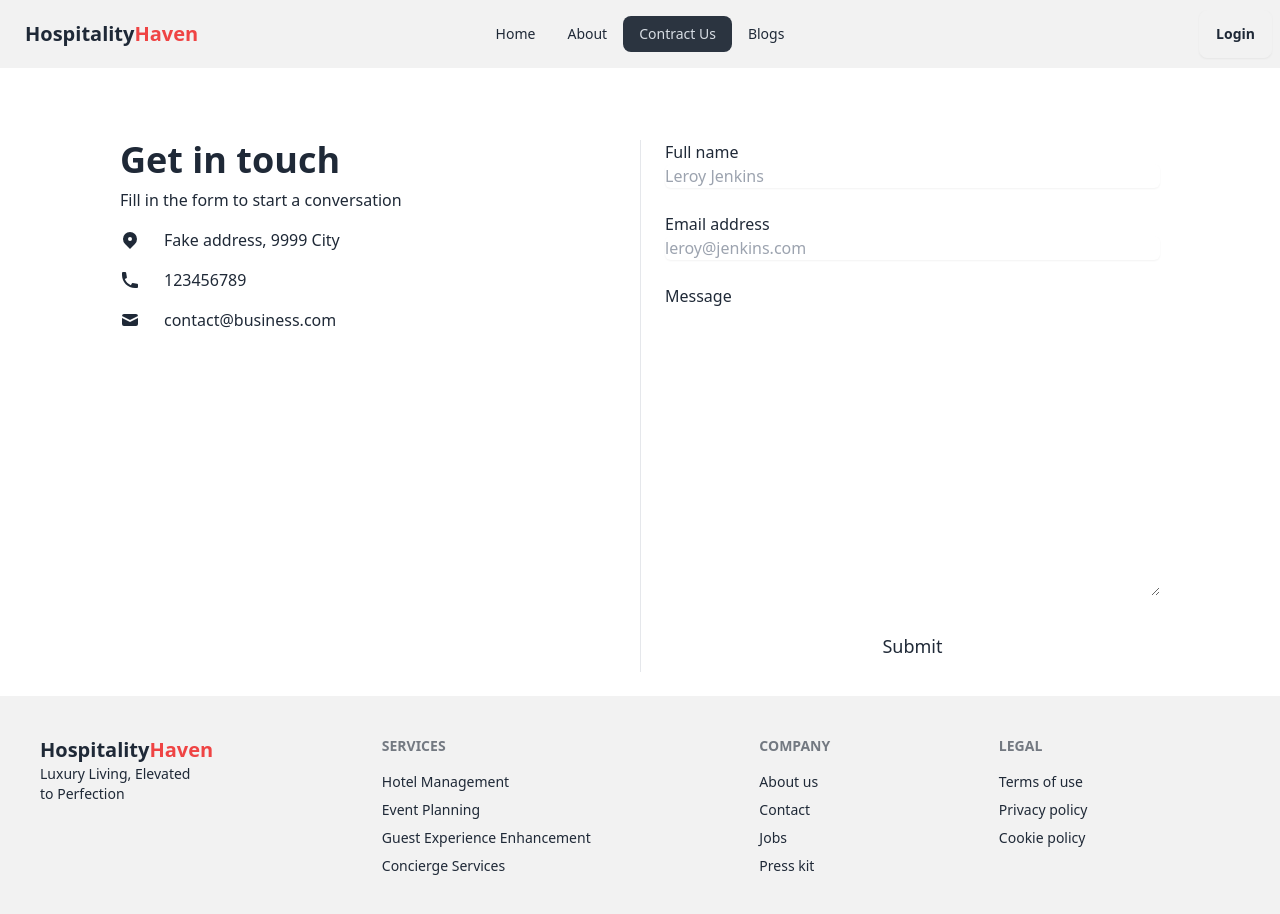
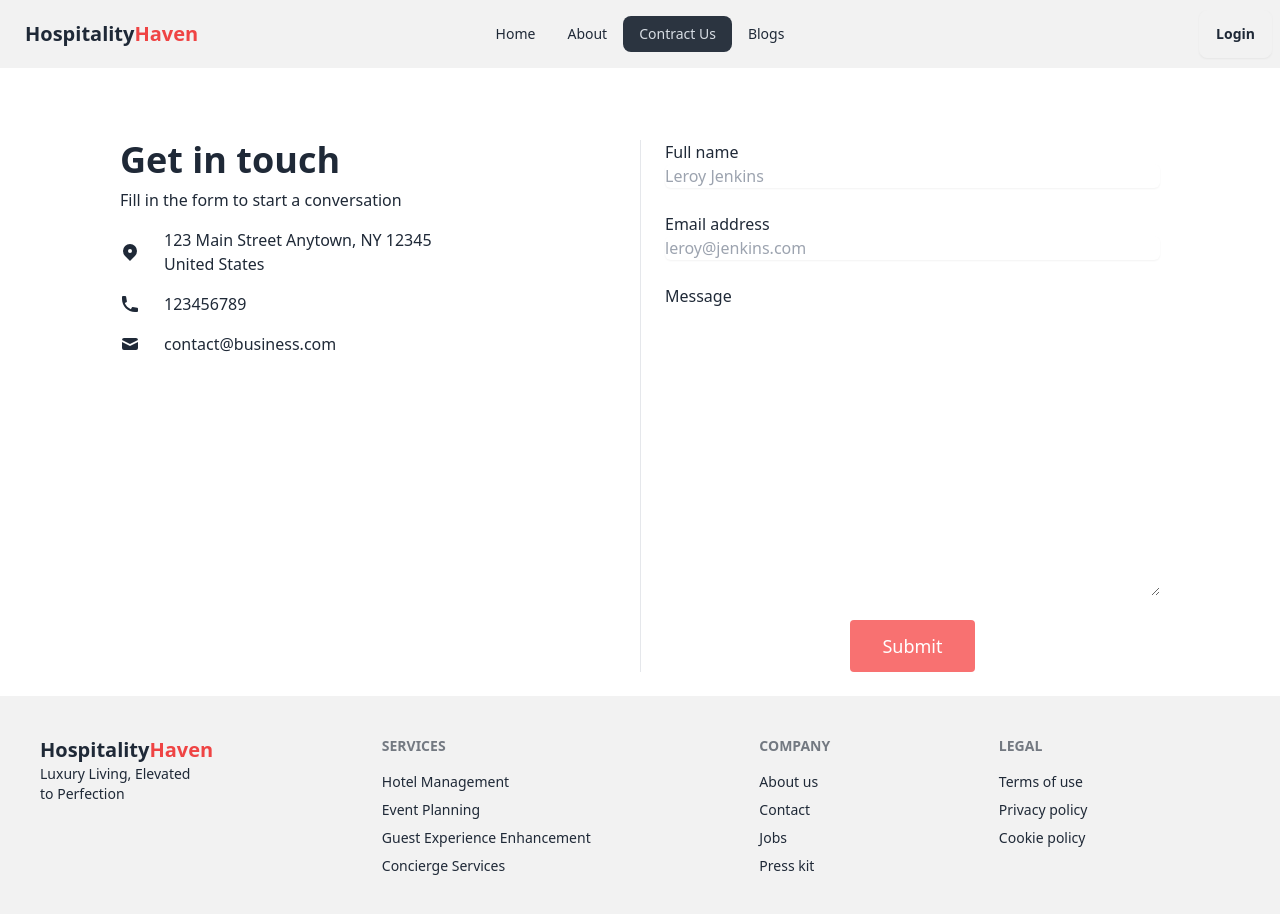
Before and after one commit to AmirHossain58/Real-Estate-Hospitality-Haven, a React (Vite) app: page /contract in a window 1280 px wide. Built offline with nearby package versions, Linux system fonts and the light colour scheme; no server answers.

Commit message:
loading state added

```diff
--- a/src/ContractUs/ContractUs.jsx
+++ b/src/ContractUs/ContractUs.jsx
@@ -17,7 +17,7 @@ const ContractUs = () => {
 					<svg xmlns="http://www.w3.org/2000/svg" viewBox="0 0 20 20" fill="currentColor" className="w-5 h-5 mr-2 sm:mr-6">
 						<path fillRule="evenodd" d="M5.05 4.05a7 7 0 119.9 9.9L10 18.9l-4.95-4.95a7 7 0 010-9.9zM10 11a2 2 0 100-4 2 2 0 000 4z" clipRule="evenodd"></path>
 					</svg>
-					<span>Fake address, 9999 City</span>
+					<span>123 Main Street Anytown, NY 12345 <br />United States</span>
 				</p>
 				<p className="flex items-center">
 					<svg xmlns="http://www.w3.org/2000/svg" viewBox="0 0 20 20" fill="currentColor" className="w-5 h-5 mr-2 sm:mr-6">
@@ -47,7 +47,7 @@ const ContractUs = () => {
 				<span className="mb-1">Message</span>
 				<textarea rows="12" className="block w-full rounded-md focus:ring focus:ring-opacity-75 focus:dark:ring-violet-600 dark:bg-gray-100"></textarea>
 			</label>
-			<button type="button" className="self-center px-8 py-3 text-lg rounded focus:ring hover:ring focus:ring-opacity-75 dark:bg-violet-600 dark:text-gray-50 focus:dark:ring-violet-600 hover:dark:ring-violet-600">Submit</button>
+			<button type="button" className="self-center px-8 bg-red-400 text-white py-3 text-lg rounded focus:ring hover:ring focus:ring-opacity-75 dark:bg-violet-600 dark:text-gray-50 focus:dark:ring-violet-600 hover:dark:ring-violet-600">Submit</button>
 		</form>
 	</div>
 </section>
--- a/src/Home/Home.jsx
+++ b/src/Home/Home.jsx
@@ -25,19 +25,19 @@ const Home = () => {
         </svg>
       </div>
       }
-      if(user){
-        toast('success')
-      }
+
     return (
-        <div className="container mx-auto">
+        <div >
           <Helmet>
             <title>Hospitality Haven | Home</title>
           </Helmet>
             <Navbar></Navbar>
-            <ToastContainer />
+           <div className="container mx-auto">
+           <ToastContainer />
             <Banner></Banner>
             <EstateSection></EstateSection>
             <OurLocation></OurLocation>
+           </div>
             <Footer></Footer>
         </div>
     );
--- a/src/Navbar/Navbar.jsx
+++ b/src/Navbar/Navbar.jsx
@@ -19,7 +19,7 @@ const Navbar = ({name,photo}) => {
   </>
   return (
       <div className=" bg-base-200">
-      <div className='navbar '>
+      <div className='navbar container mx-auto '>
       <div className="navbar-start">
         <div className="dropdown">
           <div tabIndex={0} role="button" className="btn btn-ghost lg:hidden">
```
